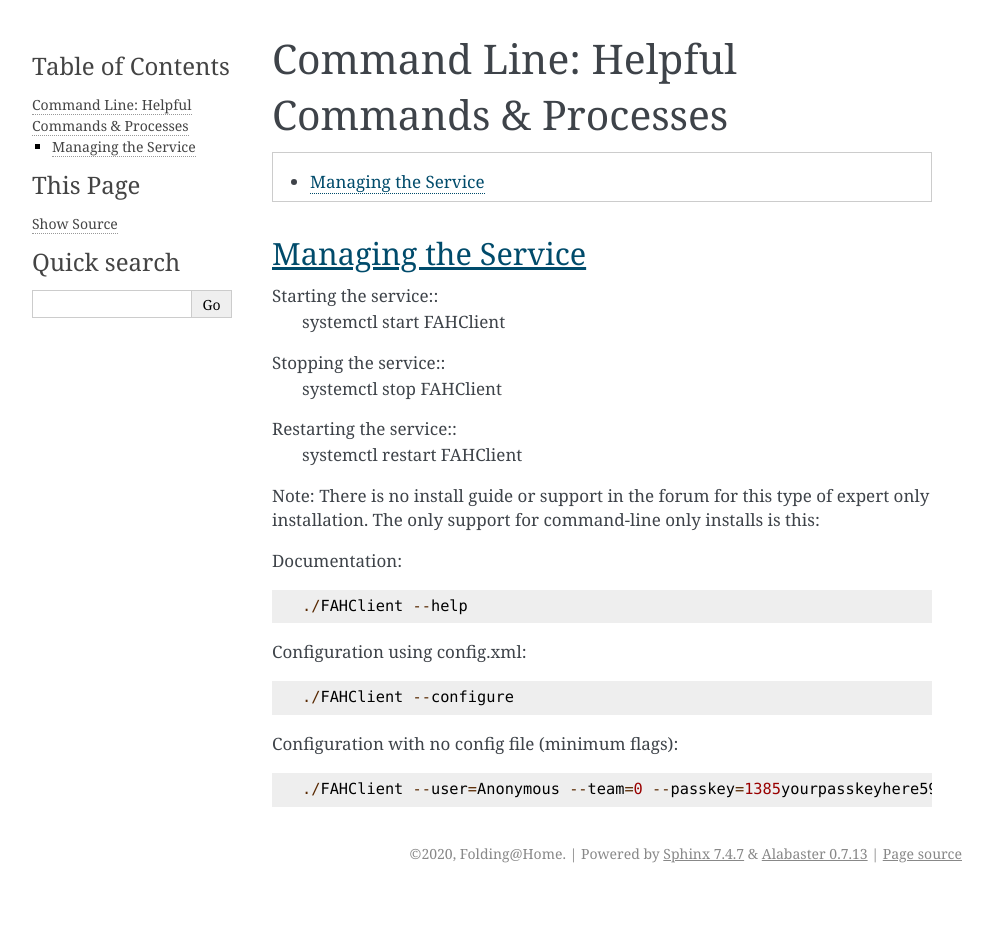
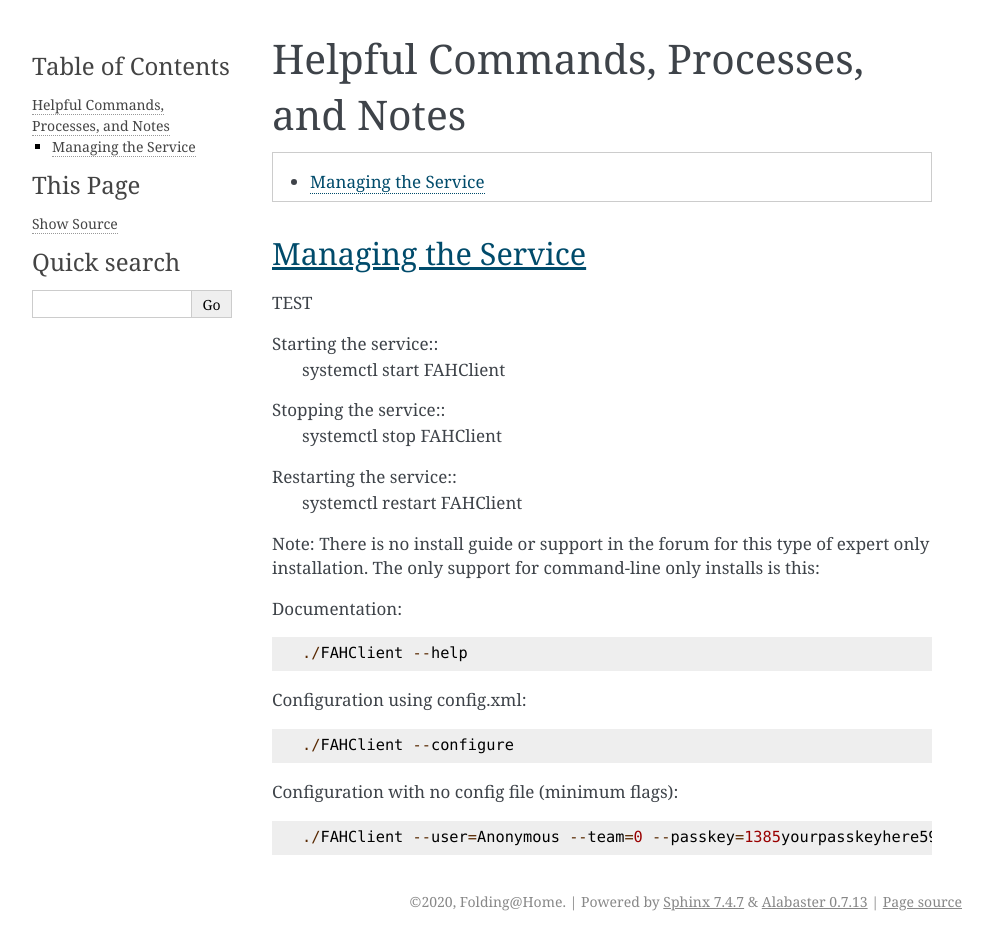
Before and after one commit to FoldingCommunity/fah-client-documentation, a Sphinx documentation site: the page built from docs/source/linux/helpful_commands_processes_notes_linux.rst, in a window 1280 px wide. Shown: the whole page, without its empty margins (148-1140 px from the left). Built offline with Sphinx 7.4.7, drawn with Linux system fonts in a browser that asks for light colours; before the commit the page ends 900 px from its top, so only the background shows below that.

Commit message:
Updated helpful_commands_processes_notes_linux.rst

```diff
--- a/docs/source/linux/helpful_commands_processes_notes_linux.rst
+++ b/docs/source/linux/helpful_commands_processes_notes_linux.rst
@@ -1,12 +1,15 @@
-==========================================
-Command Line: Helpful Commands & Processes
-==========================================
+======================================
+Helpful Commands, Processes, and Notes
+======================================
 
 .. contents::
    :local:
 
 Managing the Service
 --------------------
+
+TEST
+
 
 Starting the service::
 	systemctl start FAHClient
```
